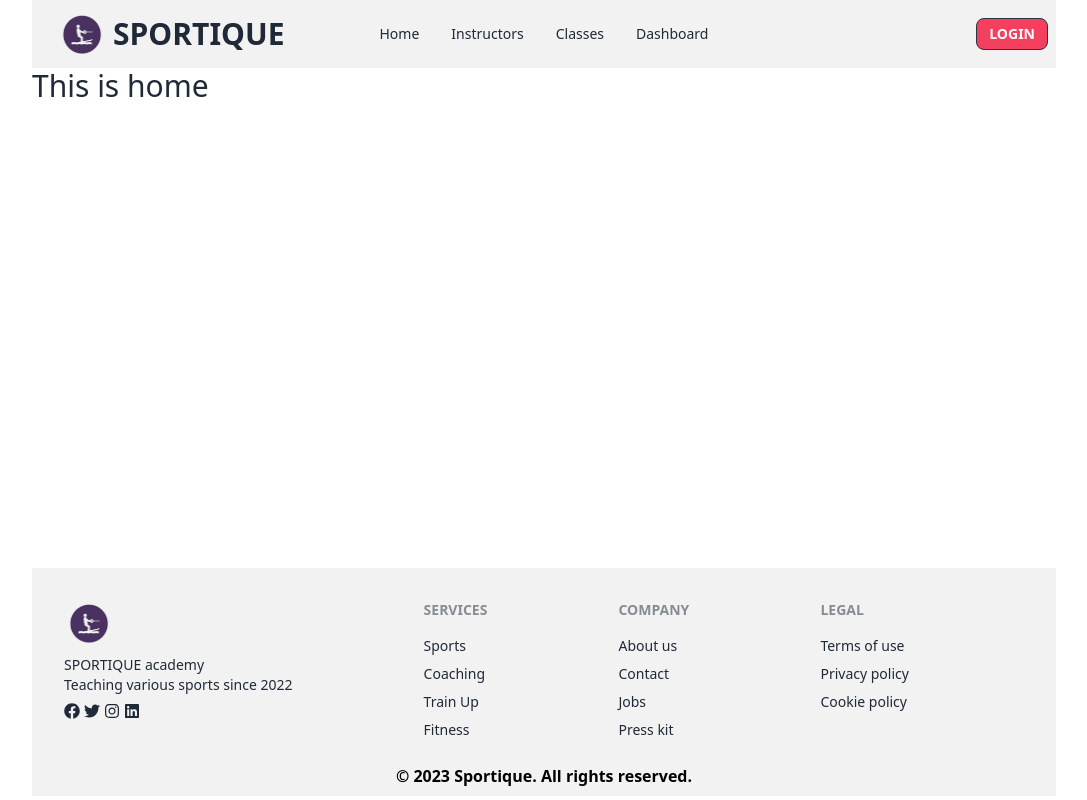
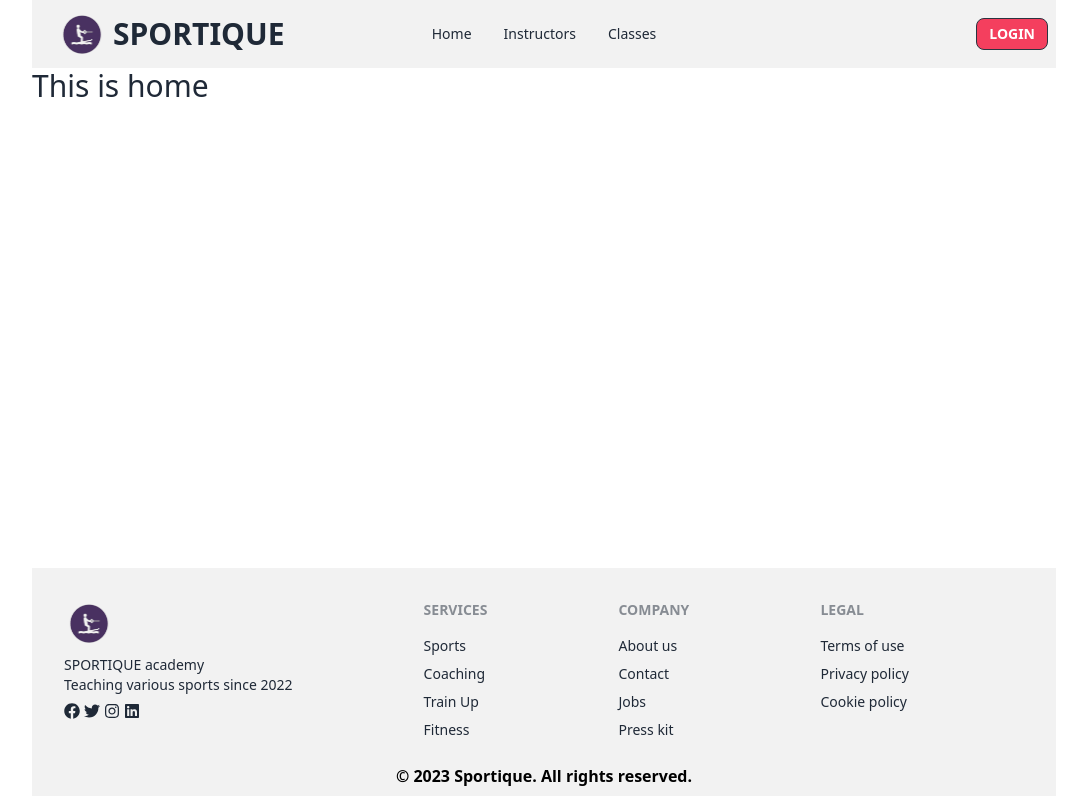
Before and after one commit to sajibsaifullah/summer-camp-school-client, a React (Vite) app: page / in a window 1280 px wide. Shown: the whole page, without its empty margins (96-1183 px from the left). Built offline with nearby package versions, Linux system fonts and the light colour scheme; no server answers.

Commit message:
navbar updated

```diff
--- a/src/pages/Shared/Navbar/Navbar.jsx
+++ b/src/pages/Shared/Navbar/Navbar.jsx
@@ -21,9 +21,9 @@ const Navbar = () => {
       <li>
         <Link to="/">Classes</Link>
       </li>
-      <li>
+      {user && <li>
         <Link to="/">Dashboard</Link>
-      </li>
+      </li>}
     </>
   );
 
```
